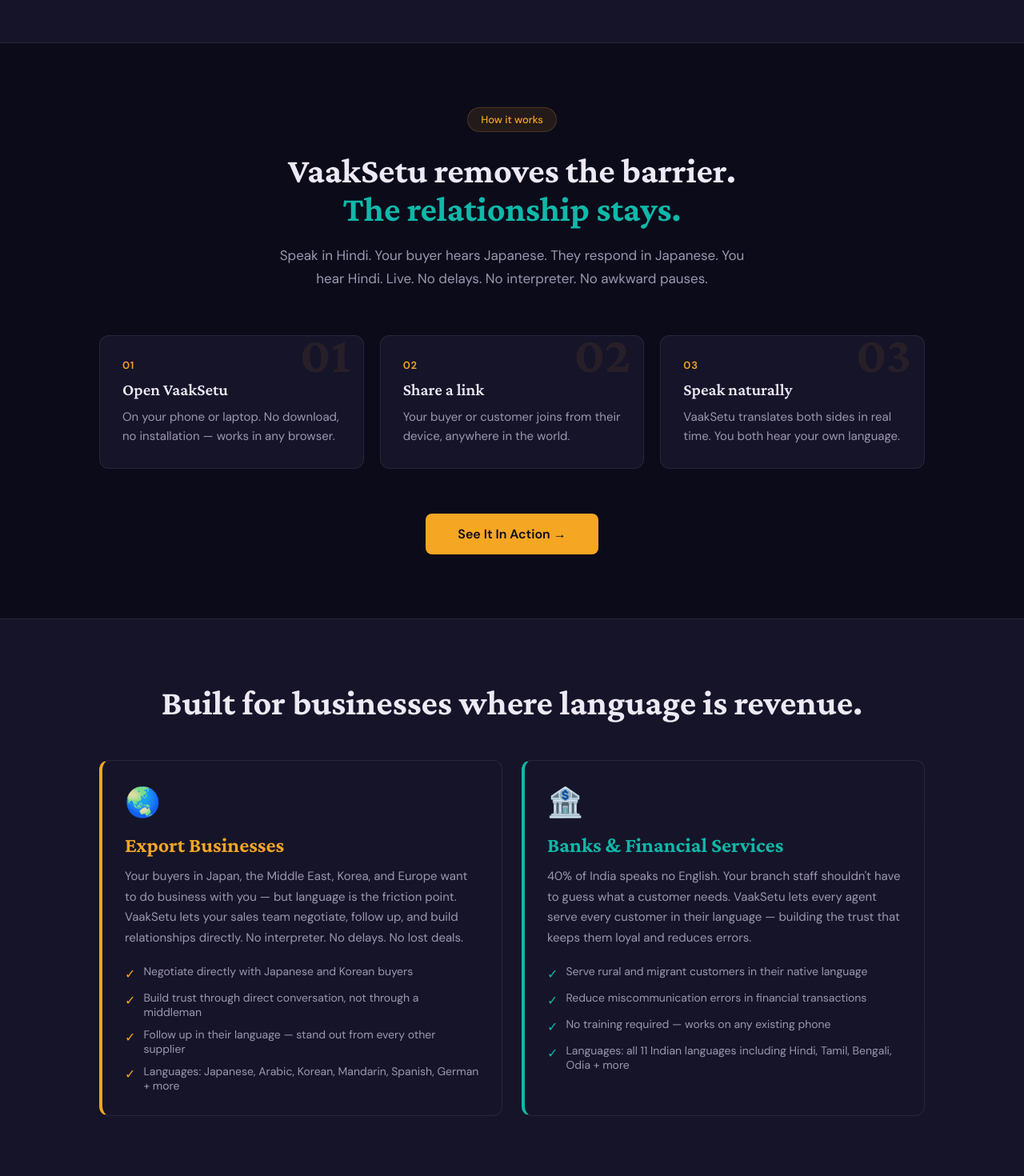
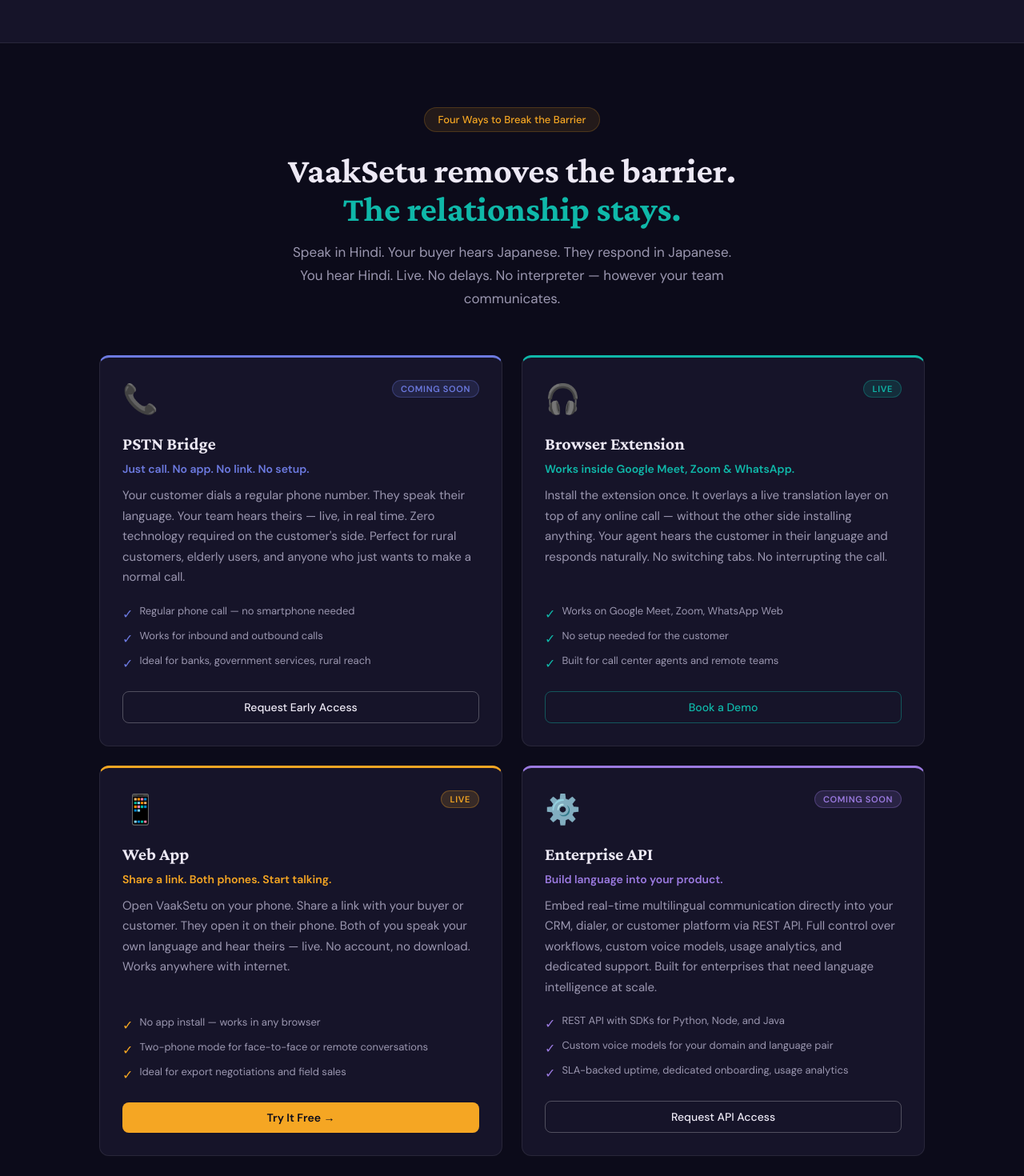
Before and after one commit to paritosh124/VaakSetu, a React (Vite) app: page / in a window 1280 px wide. Shown: the part 1260-2730 px from the top of the page at 80% size. Built offline with nearby package versions, Linux system fonts and the light colour scheme; no server answers.

Commit message:
added more solutions to landing page

```diff
--- a/src/LandingPage.jsx
+++ b/src/LandingPage.jsx
@@ -53,10 +53,12 @@
         .vs-grid-3 { display: grid; grid-template-columns: repeat(3,1fr); gap: 20px; }
         .vs-grid-2 { display: grid; grid-template-columns: repeat(2,1fr); gap: 24px; }
         .vs-grid-features { display: grid; grid-template-columns: repeat(3,1fr); gap: 20px; }
+        .vs-grid-solutions { display: grid; grid-template-columns: repeat(2,1fr); gap: 24px; }
         @media (max-width: 768px) {
           .vs-grid-3 { grid-template-columns: 1fr; }
           .vs-grid-2 { grid-template-columns: 1fr; }
           .vs-grid-features { grid-template-columns: 1fr; }
+          .vs-grid-solutions { grid-template-columns: 1fr; }
           .vs-hero-btns { flex-direction: column; align-items: stretch !important; }
           .vs-hero-btns a, .vs-hero-btns button { text-align: center; }
           .vs-section { padding: 60px 20px; }
@@ -154,38 +156,127 @@
         </div>
       </section>
 
-      {/* ── Solution ─────────────────────────────────────────── */}
-      <section className="vs-section" style={{ textAlign: 'center' }}>
+      {/* ── Solutions ────────────────────────────────────────── */}
+      <section className="vs-section">
+        <div style={{ textAlign: 'center', marginBottom: 56 }}>
           <div style={{ display: 'inline-block', background: 'rgba(245,166,35,0.1)', color: C.amber, padding: '6px 16px', borderRadius: 20, fontSize: 13, fontWeight: 500, marginBottom: 24, border: `1px solid rgba(245,166,35,0.2)` }}>
-          How it works
+            Four Ways to Break the Barrier
           </div>
-        <h2 style={{ fontFamily: '"Crimson Pro", serif', fontSize: 'clamp(28px, 4vw, 44px)', fontWeight: 700, marginBottom: 20 }}>
+          <h2 style={{ fontFamily: '"Crimson Pro", serif', fontSize: 'clamp(28px, 4vw, 44px)', fontWeight: 700, marginBottom: 16 }}>
             VaakSetu removes the barrier.<br /><span style={{ color: C.teal }}>The relationship stays.</span>
           </h2>
-        <p style={{ color: C.muted, fontSize: 17, maxWidth: 620, margin: '0 auto 56px', lineHeight: 1.7 }}>
+          <p style={{ color: C.muted, fontSize: 17, maxWidth: 580, margin: '0 auto', lineHeight: 1.7 }}>
             Speak in Hindi. Your buyer hears Japanese. They respond in Japanese. You hear Hindi.
-          Live. No delays. No interpreter. No awkward pauses.
+            Live. No delays. No interpreter — however your team communicates.
           </p>
+        </div>
 
-        {/* 3-step flow */}
-        <div className="vs-grid-3" style={{ textAlign: 'left', marginBottom: 56 }}>
-          {[
-            { num: '01', title: 'Open VaakSetu', body: 'On your phone or laptop. No download, no installation — works in any browser.' },
-            { num: '02', title: 'Share a link', body: 'Your buyer or customer joins from their device, anywhere in the world.' },
-            { num: '03', title: 'Speak naturally', body: 'VaakSetu translates both sides in real time. You both hear your own language.' },
-          ].map(({ num, title, body }) => (
-            <div key={num} className="vs-card" style={{ position: 'relative', overflow: 'hidden' }}>
-              <div style={{ fontFamily: '"Crimson Pro", serif', fontSize: 64, fontWeight: 700, color: 'rgba(245,166,35,0.08)', position: 'absolute', top: -8, right: 16, lineHeight: 1 }}>{num}</div>
-              <div style={{ fontSize: 13, fontWeight: 600, color: C.amber, marginBottom: 10, letterSpacing: '0.06em' }}>{num}</div>
-              <h3 style={{ fontFamily: '"Crimson Pro", serif', fontSize: 21, fontWeight: 600, marginBottom: 10 }}>{title}</h3>
-              <p style={{ color: C.muted, fontSize: 15, lineHeight: 1.6 }}>{body}</p>
+        <div className="vs-grid-solutions">
+          {/* 1 — Phone Call */}
+          <div className="vs-card" style={{ borderTop: `3px solid #6C7AE0`, display: 'flex', flexDirection: 'column', gap: 0 }}>
+            <div style={{ display: 'flex', justifyContent: 'space-between', alignItems: 'flex-start', marginBottom: 20 }}>
+              <div style={{ fontSize: 36 }}>📞</div>
+              <span style={{ fontSize: 11, fontWeight: 600, letterSpacing: '0.06em', background: 'rgba(108,122,224,0.15)', color: '#6C7AE0', padding: '3px 10px', borderRadius: 20, border: '1px solid rgba(108,122,224,0.3)' }}>COMING SOON</span>
+            </div>
+            <h3 style={{ fontFamily: '"Crimson Pro", serif', fontSize: 22, fontWeight: 700, marginBottom: 10 }}>PSTN Bridge</h3>
+            <p style={{ fontSize: 14, fontWeight: 600, color: '#6C7AE0', marginBottom: 12 }}>Just call. No app. No link. No setup.</p>
+            <p style={{ color: C.muted, fontSize: 15, lineHeight: 1.7, flex: 1 }}>
+              Your customer dials a regular phone number. They speak their language.
+              Your team hears theirs — live, in real time. Zero technology required on the customer's side.
+              Perfect for rural customers, elderly users, and anyone who just wants to make a normal call.
+            </p>
+            <div style={{ marginTop: 20, display: 'flex', flexDirection: 'column', gap: 8 }}>
+              {['Regular phone call — no smartphone needed','Works for inbound and outbound calls','Ideal for banks, government services, rural reach'].map(pt => (
+                <div key={pt} style={{ display: 'flex', gap: 8, alignItems: 'flex-start' }}>
+                  <span style={{ color: '#6C7AE0', flexShrink: 0, marginTop: 2 }}>✓</span>
+                  <span style={{ color: C.muted, fontSize: 13 }}>{pt}</span>
                 </div>
               ))}
             </div>
+            <a className="vs-btn-outline" style={{ marginTop: 24, textAlign: 'center', fontSize: 14, padding: '10px 20px' }} href={`mailto:${DEMO_EMAIL}?subject=PSTN Bridge — Early Access Request`}>
+              Request Early Access
+            </a>
+          </div>
 
-        <button className="vs-btn-primary" style={{ fontSize: 16, padding: '15px 40px' }} onClick={() => navigate('/app')}>
-          See It In Action →
+          {/* 2 — Extension */}
+          <div className="vs-card" style={{ borderTop: `3px solid ${C.teal}`, display: 'flex', flexDirection: 'column', gap: 0 }}>
+            <div style={{ display: 'flex', justifyContent: 'space-between', alignItems: 'flex-start', marginBottom: 20 }}>
+              <div style={{ fontSize: 36 }}>🎧</div>
+              <span style={{ fontSize: 11, fontWeight: 600, letterSpacing: '0.06em', background: 'rgba(15,184,169,0.15)', color: C.teal, padding: '3px 10px', borderRadius: 20, border: `1px solid rgba(15,184,169,0.3)` }}>LIVE</span>
+            </div>
+            <h3 style={{ fontFamily: '"Crimson Pro", serif', fontSize: 22, fontWeight: 700, marginBottom: 10 }}>Browser Extension</h3>
+            <p style={{ fontSize: 14, fontWeight: 600, color: C.teal, marginBottom: 12 }}>Works inside Google Meet, Zoom & WhatsApp.</p>
+            <p style={{ color: C.muted, fontSize: 15, lineHeight: 1.7, flex: 1 }}>
+              Install the extension once. It overlays a live translation layer on top of any online call —
+              without the other side installing anything. Your agent hears the customer in their language
+              and responds naturally. No switching tabs. No interrupting the call.
+            </p>
+            <div style={{ marginTop: 20, display: 'flex', flexDirection: 'column', gap: 8 }}>
+              {['Works on Google Meet, Zoom, WhatsApp Web','No setup needed for the customer','Built for call center agents and remote teams'].map(pt => (
+                <div key={pt} style={{ display: 'flex', gap: 8, alignItems: 'flex-start' }}>
+                  <span style={{ color: C.teal, flexShrink: 0, marginTop: 2 }}>✓</span>
+                  <span style={{ color: C.muted, fontSize: 13 }}>{pt}</span>
+                </div>
+              ))}
+            </div>
+            <a className="vs-btn-outline" style={{ marginTop: 24, textAlign: 'center', fontSize: 14, padding: '10px 20px', borderColor: 'rgba(15,184,169,0.4)', color: C.teal }} href={`mailto:${DEMO_EMAIL}?subject=Extension Demo Request`}>
+              Book a Demo
+            </a>
+          </div>
+
+          {/* 3 — Web App */}
+          <div className="vs-card" style={{ borderTop: `3px solid ${C.amber}`, display: 'flex', flexDirection: 'column', gap: 0 }}>
+            <div style={{ display: 'flex', justifyContent: 'space-between', alignItems: 'flex-start', marginBottom: 20 }}>
+              <div style={{ fontSize: 36 }}>📱</div>
+              <span style={{ fontSize: 11, fontWeight: 600, letterSpacing: '0.06em', background: 'rgba(245,166,35,0.15)', color: C.amber, padding: '3px 10px', borderRadius: 20, border: `1px solid rgba(245,166,35,0.3)` }}>LIVE</span>
+            </div>
+            <h3 style={{ fontFamily: '"Crimson Pro", serif', fontSize: 22, fontWeight: 700, marginBottom: 10 }}>Web App</h3>
+            <p style={{ fontSize: 14, fontWeight: 600, color: C.amber, marginBottom: 12 }}>Share a link. Both phones. Start talking.</p>
+            <p style={{ color: C.muted, fontSize: 15, lineHeight: 1.7, flex: 1 }}>
+              Open VaakSetu on your phone. Share a link with your buyer or customer.
+              They open it on their phone. Both of you speak your own language and hear theirs — live.
+              No account, no download. Works anywhere with internet.
+            </p>
+            <div style={{ marginTop: 20, display: 'flex', flexDirection: 'column', gap: 8 }}>
+              {['No app install — works in any browser','Two-phone mode for face-to-face or remote conversations','Ideal for export negotiations and field sales'].map(pt => (
+                <div key={pt} style={{ display: 'flex', gap: 8, alignItems: 'flex-start' }}>
+                  <span style={{ color: C.amber, flexShrink: 0, marginTop: 2 }}>✓</span>
+                  <span style={{ color: C.muted, fontSize: 13 }}>{pt}</span>
+                </div>
+              ))}
+            </div>
+            <button className="vs-btn-primary" style={{ marginTop: 24, fontSize: 14, padding: '10px 20px' }} onClick={() => navigate('/app')}>
+              Try It Free →
             </button>
+          </div>
+
+          {/* 4 — API */}
+          <div className="vs-card" style={{ borderTop: `3px solid #9B7AE0`, display: 'flex', flexDirection: 'column', gap: 0 }}>
+            <div style={{ display: 'flex', justifyContent: 'space-between', alignItems: 'flex-start', marginBottom: 20 }}>
+              <div style={{ fontSize: 36 }}>⚙️</div>
+              <span style={{ fontSize: 11, fontWeight: 600, letterSpacing: '0.06em', background: 'rgba(155,122,224,0.15)', color: '#9B7AE0', padding: '3px 10px', borderRadius: 20, border: '1px solid rgba(155,122,224,0.3)' }}>COMING SOON</span>
+            </div>
+            <h3 style={{ fontFamily: '"Crimson Pro", serif', fontSize: 22, fontWeight: 700, marginBottom: 10 }}>Enterprise API</h3>
+            <p style={{ fontSize: 14, fontWeight: 600, color: '#9B7AE0', marginBottom: 12 }}>Build language into your product.</p>
+            <p style={{ color: C.muted, fontSize: 15, lineHeight: 1.7, flex: 1 }}>
+              Embed real-time multilingual communication directly into your CRM, dialer,
+              or customer platform via REST API. Full control over workflows, custom voice models,
+              usage analytics, and dedicated support. Built for enterprises that need language
+              intelligence at scale.
+            </p>
+            <div style={{ marginTop: 20, display: 'flex', flexDirection: 'column', gap: 8 }}>
+              {['REST API with SDKs for Python, Node, and Java','Custom voice models for your domain and language pair','SLA-backed uptime, dedicated onboarding, usage analytics'].map(pt => (
+                <div key={pt} style={{ display: 'flex', gap: 8, alignItems: 'flex-start' }}>
+                  <span style={{ color: '#9B7AE0', flexShrink: 0, marginTop: 2 }}>✓</span>
+                  <span style={{ color: C.muted, fontSize: 13 }}>{pt}</span>
+                </div>
+              ))}
+            </div>
+            <a className="vs-btn-outline" style={{ marginTop: 24, textAlign: 'center', fontSize: 14, padding: '10px 20px' }} href={`mailto:${DEMO_EMAIL}?subject=Enterprise API — Early Access`}>
+              Request API Access
+            </a>
+          </div>
+        </div>
       </section>
 
       {/* ── Verticals ────────────────────────────────────────── */}
```
Lines whose indentation alone changed are shown as unchanged.
